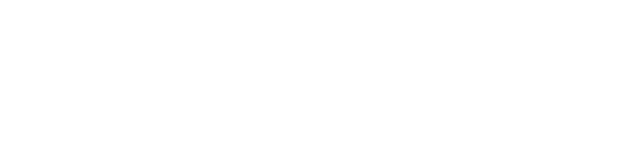
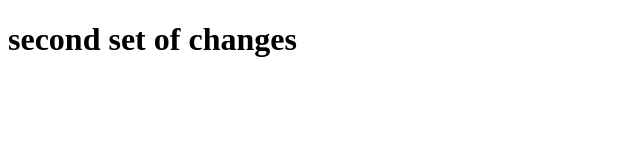
Before and after one commit to ytah672/guidedproj.1, a plain HTML site: page index.html in a window 1280 px wide. Shown: the whole page, without its empty margins (0-640 px from the left). Drawn offline with Linux system fonts and the light colour scheme.

Commit message:
second set of changes for index

```diff
--- a/index.html
+++ b/index.html
@@ -3,8 +3,9 @@
 <head>
 
     <title>My cool project
+    </title>
+<h1> second set of changes</h1>
 
-    </title>
 </head>
 <body>
 
```
